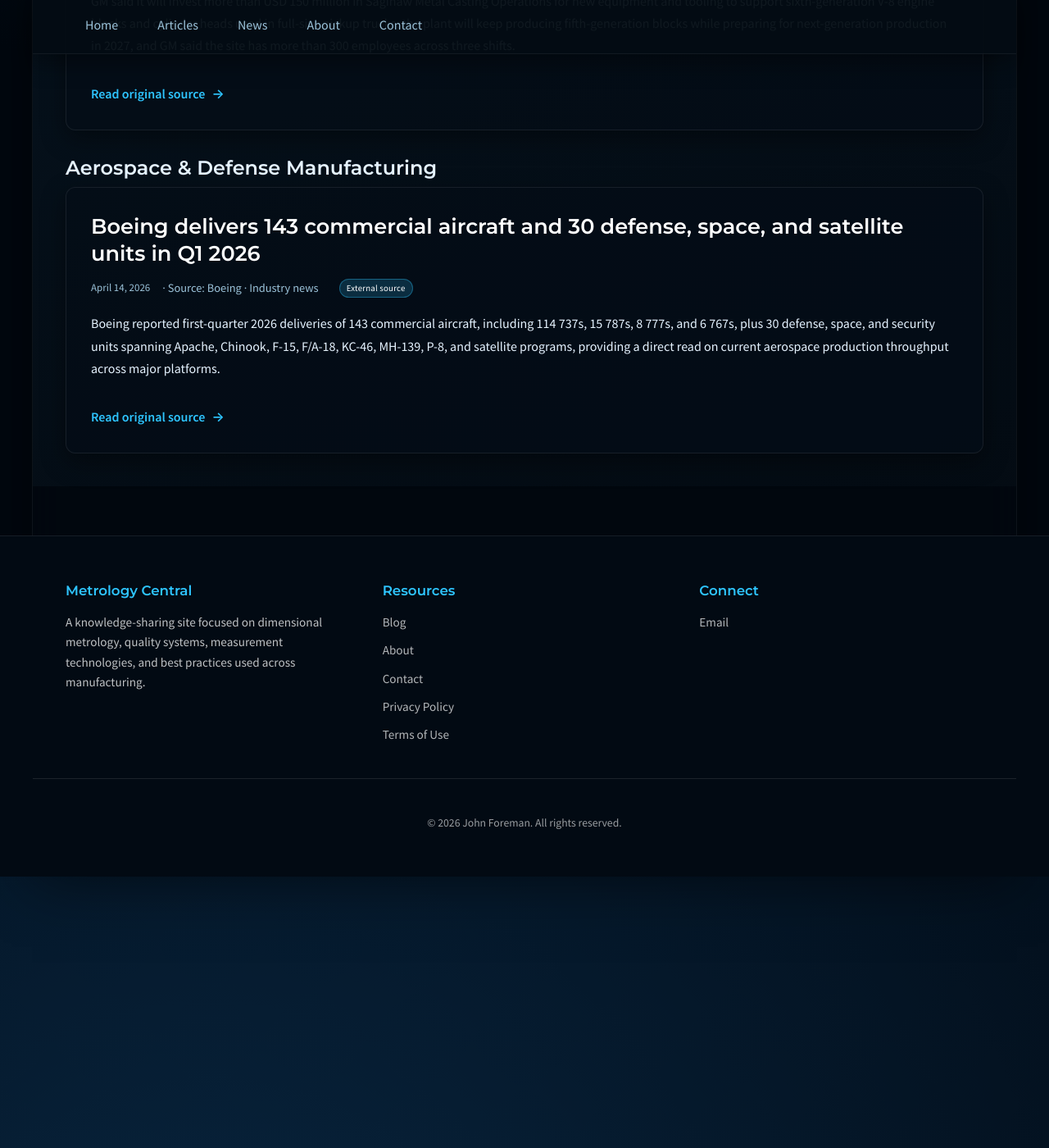
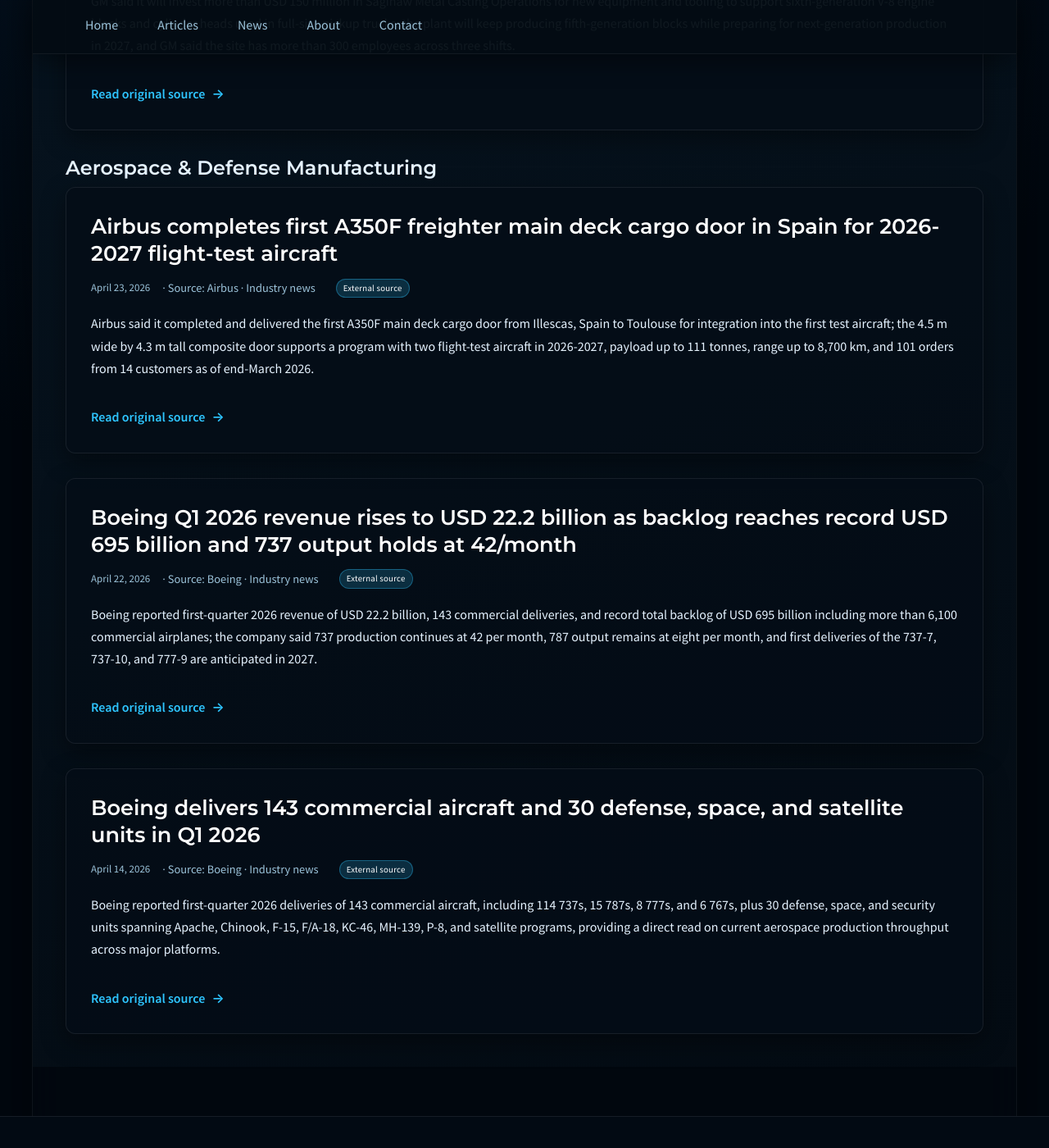
Before and after one commit to JohnForeman/MetrologyCentral, a Jekyll site: the page built from news.md, in a window 1280 px wide and 1400 px high, scrolled down 2303 px. Shown: the whole window at 82% size. Built offline with Jekyll 4.4.1, drawn with Linux system fonts in a browser that asks for light colours.

Commit message:
Update Metrology Central news feed

```diff
--- a/_data/news.yml
+++ b/_data/news.yml
@@ -1,3 +1,27 @@
+- date: '2026-04-23'
+  title: Airbus completes first A350F freighter main deck cargo door in Spain for
+    2026-2027 flight-test aircraft
+  source: Airbus
+  sector: aerospace_defense_manufacturing
+  kind: industry_news
+  summary: Airbus said it completed and delivered the first A350F main deck cargo
+    door from Illescas, Spain to Toulouse for integration into the first test aircraft;
+    the 4.5 m wide by 4.3 m tall composite door supports a program with two flight-test
+    aircraft in 2026-2027, payload up to 111 tonnes, range up to 8,700 km, and 101
+    orders from 14 customers as of end-March 2026.
+  url: https://www.airbus.com/en/newsroom/press-releases/2026-04-airbus-completes-first-a350f-freighter-main-deck-cargo-door-in-spain
+- date: '2026-04-22'
+  title: Boeing Q1 2026 revenue rises to USD 22.2 billion as backlog reaches record
+    USD 695 billion and 737 output holds at 42/month
+  source: Boeing
+  sector: aerospace_defense_manufacturing
+  kind: industry_news
+  summary: Boeing reported first-quarter 2026 revenue of USD 22.2 billion, 143 commercial
+    deliveries, and record total backlog of USD 695 billion including more than 6,100
+    commercial airplanes; the company said 737 production continues at 42 per month,
+    787 output remains at eight per month, and first deliveries of the 737-7, 737-10,
+    and 777-9 are anticipated in 2027.
+  url: https://investors.boeing.com/investors/news/press-release-details/2026/Boeing-Reports-First-Quarter-Results/default.aspx
 - date: '2026-04-16'
   title: Toyota Europe Q1 2026 BEV sales rise 79% to 318,103 vehicles as regional
     volume reaches 321,067 electrified units
```
